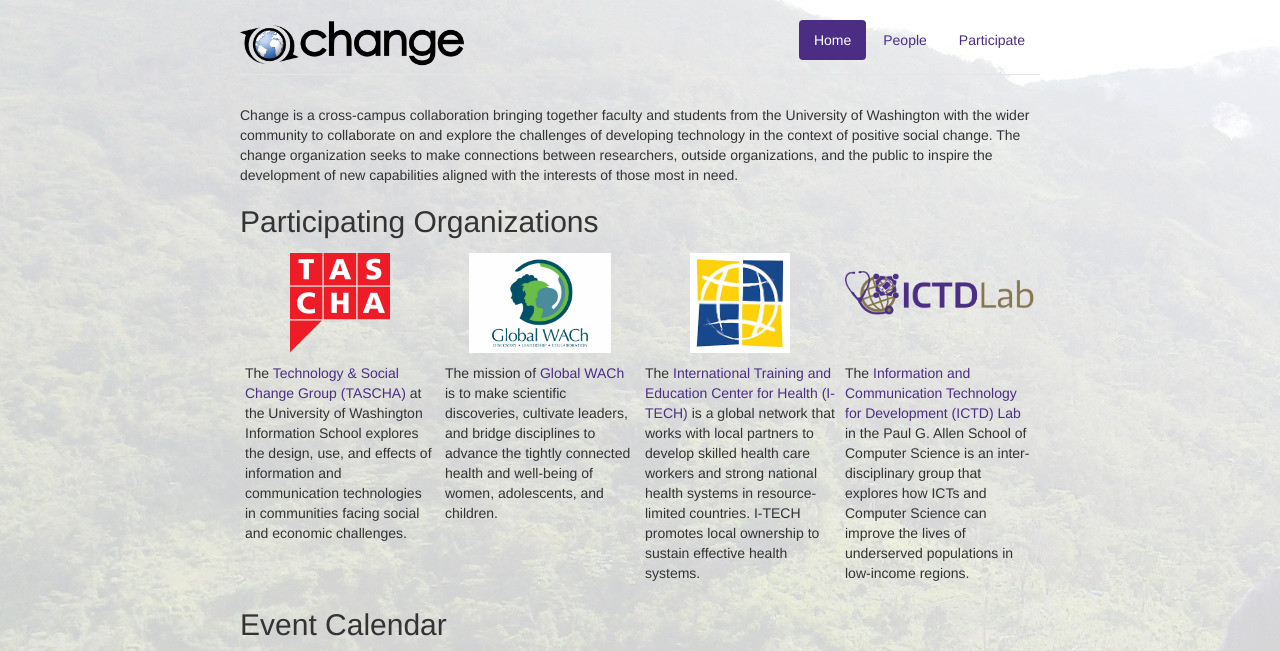
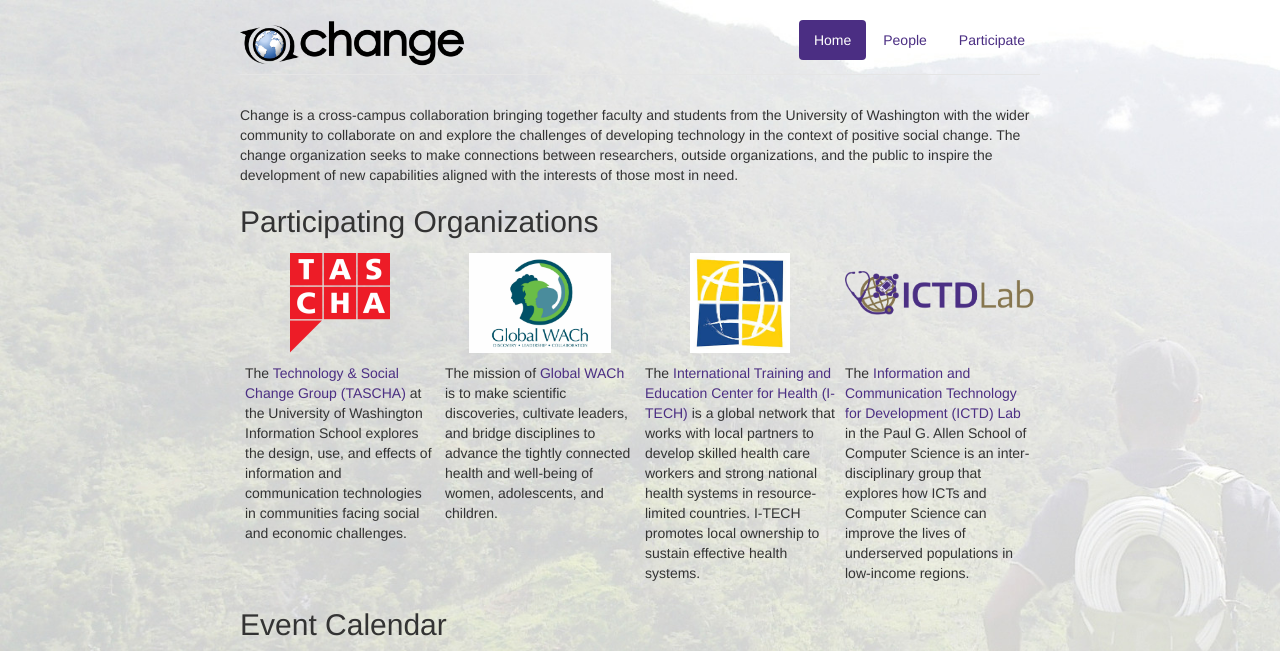
Before and after one commit to uw-ictd/change-website, a Jekyll site: the page built from index.md, in a window 1280 px wide. Shown: the top 651 px of the page. Built offline with Jekyll 4.4.1, drawn with Linux system fonts in a browser that asks for light colours; grey boxes are pictures that could not be loaded.

Commit message:
fixed the background tiling nonsense

```diff
--- a/_layouts/default.html
+++ b/_layouts/default.html
@@ -9,7 +9,7 @@
         <link rel="alternate" type="application/atom+xml" title="Atom"
             href="{{ site.base }}/blog/blog.xml">
     </head>
-    <body background="{{ page.background }}">
+    <body style="background-size:cover;background-repeat: no-repeat" background="{{ page.background }}">
         <div class="container">
           <div class="header">
             <ul class="nav nav-pills pull-right">
```
